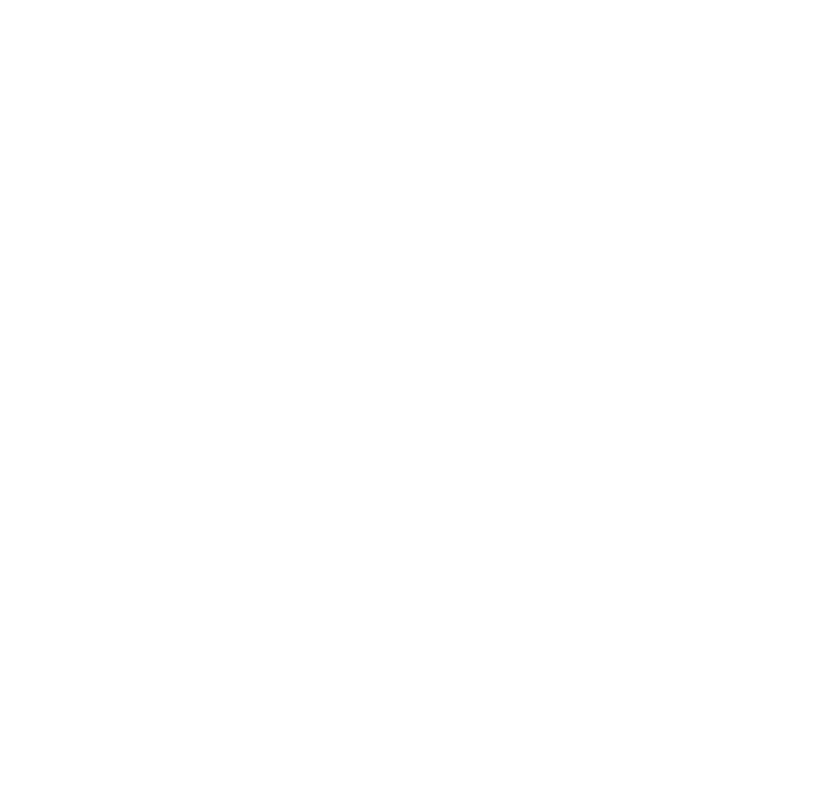
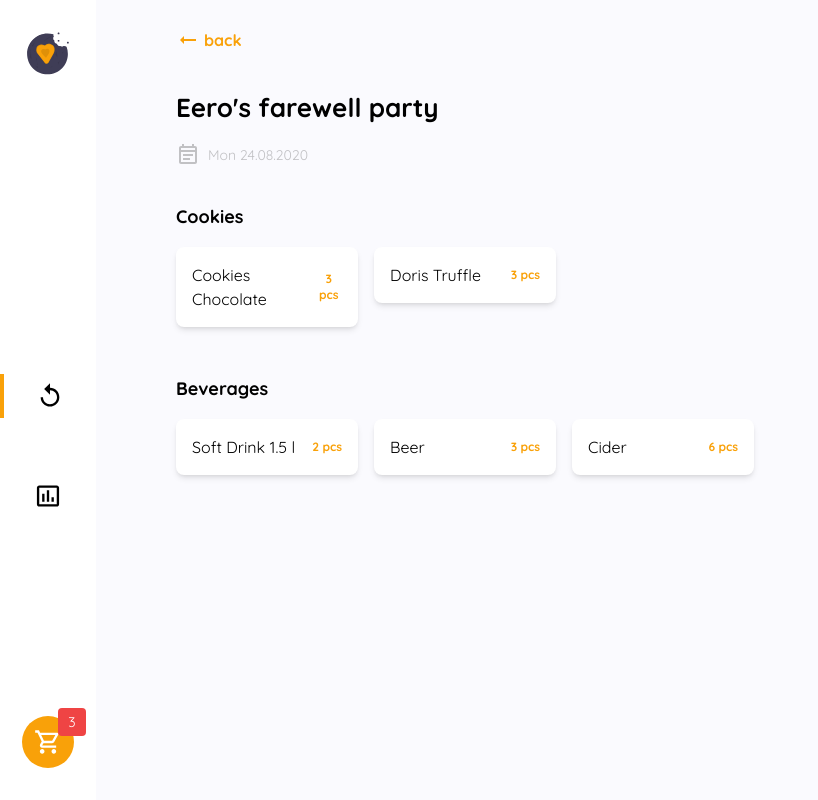
Before and after one commit to OsamaMalik651/shoppingify-master, a React (Create React App) app in the folder client/: page /history/1 in a window 1280 px wide. Before the commit this address had no page. Shown: the whole page, without its empty margins (0-818 px from the left). Built offline with nearby package versions, Linux system fonts and the light colour scheme; some icons are missing.

Commit message:
completed ShoppingListDetail page, updated routes

```diff
--- a/client/src/Pages/HistoryPage/index.js
+++ b/client/src/Pages/HistoryPage/index.js
@@ -1,5 +1,6 @@
 import React, { Fragment } from 'react';
 import ListItem from '../../components/ListItem';
+import { Outlet } from 'react-router-dom';
 
 
 const HistoryPage = () => {
@@ -30,7 +31,7 @@
     },
     ];
     // data from backend will be received as this function's output
-    var groupedShoppingList = shoppingLists.reduce((group, shoppingList) => {
+    const groupedShoppingList = shoppingLists.reduce((group, shoppingList) => {
         const groupDate = `${shoppingList.createdOn.getMonth()}-${shoppingList.createdOn.getFullYear()}`;
         if (!group[groupDate]) {
             group[groupDate] = [];
@@ -40,15 +41,15 @@
     }, {});
 
     var renderedShoppingLists = Object.keys(groupedShoppingList).map((key) => {
-        var shoppingListGroup = groupedShoppingList[key];
-        var groupTitle = new Date(shoppingListGroup[0].createdOn).toLocaleDateString('en-us', { month: 'short', year: 'numeric' });
-        return (<div key={key} className='flex flex-1 flex-col gap-4'>
+        const shoppingListGroup = groupedShoppingList[key];
+        const groupTitle = new Date(shoppingListGroup[0].createdOn).toLocaleDateString('en-us', { month: 'short', year: 'numeric' });
+        return (<div key={key} className='flex flex-col gap-4'>
             <div className='text-xs font-medium'>
                 {groupTitle}
             </div>
             <div className='flex flex-col gap-7'>
                 {shoppingListGroup.map((shoppingList) => {
-                    return <ListItem shoppingList={shoppingList} />
+                    return <ListItem shoppingList={shoppingList} key={shoppingList.id} />
                 })}
             </div>
         </div>
@@ -57,15 +58,15 @@
     return (
         <div className='flex flex-1'>
             <div className='flex flex-1 flex-col gap-12 ps-20 pe-14 py-7 bg-pageBackground'>
-                <div className='text-[26px] max-w-[450px] font-medium'>
+                {/* <div className='text-[26px] max-w-[450px] font-medium'>
                     <h1>Shopping History</h1>
                 </div>
-                <div className='flex flex-1 flex-col flex-wrap gap-12'>
+                <div className='flex flex-1 flex-col gap-16 flex-wrap'>
                     {renderedShoppingLists}
-                </div>
+                </div> */}
+                <Outlet context={renderedShoppingLists} />
             </div>
             <div className=' max-w-[390px] flex flex-col basis-1/3' ></div>
-
         </div>
     )
 }
--- a/client/src/components/Item/index.js
+++ b/client/src/components/Item/index.js
@@ -1,6 +1,15 @@
 import React from 'react'
 import { MdAdd } from "react-icons/md";
-const Item = ({ name, onAddButtonClick, onItemNameClick }) => {
+const Item = ({ name, onAddButtonClick, onItemNameClick, listViewMode, item }) => {
+    if (listViewMode) {
+        return (<div className='flex flex-shrink-0 w-[182px] px-4 py-4 h-fit items-center justify-between bg-white text-base rounded-lg shadow-md'>
+            <h1 className='text-basefont-medium cursor-pointer hover:font-bold'>
+                {item.name}
+            </h1>
+            <span className='text-bgOrange text-xs font-bold cursor-pointer text-center'
+            >{item.count} pcs</span>
+        </div>)
+    }
     return (
         <div className='flex flex-shrink-0 w-[182px] px-4 py-4  h-fit items-center justify-between bg-white text-base rounded-lg shadow-md'>
             <h1 className='text-base font-medium cursor-pointer hover:font-bold' onClick={() => onItemNameClick(true)}>
--- a/client/src/components/ListItem/index.js
+++ b/client/src/components/ListItem/index.js
@@ -3,7 +3,7 @@
 import { MdKeyboardArrowRight } from "react-icons/md";
 const ListItem = ({ shoppingList }) => {
     return (
-        <div className='ps-5 pe-1 py-2 flex items-stretch h-16 max-w-4xl bg-white text-base rounded-lg shadow-md' key={shoppingList.id}>
+        <div className='ps-5 pe-1 py-2 flex items-stretch h-16 max-w-4xl bg-white text-base rounded-lg shadow-md' >
             <div className='flex flex-1 items-center justify-between'>
                 <div className="text-base font-medium flex-1">{shoppingList.title}</div>
                 <div className="flex flex-1 gap-5 justify-end items-end">
--- /dev/null
+++ b/client/src/components/ShoppingListDetails/ShoppingListDetails.js
@@ -0,0 +1,58 @@
+import React from 'react'
+import { MdOutlineArrowRightAlt, MdOutlineEventNote } from 'react-icons/md'
+import Item from '../Item';
+import { useNavigate } from 'react-router-dom';
+
+const ShoppingListDetails = () => {
+    const navigate = useNavigate();
+    let shoppingList = {
+        id: 2,
+        title: "Eero's farewell party",
+        createdOn: new Date('8/24/2020'),
+        status: "completed",
+        items: [{
+            category: "Cookies",
+            items: [{ id: "1", name: "Cookies Chocolate", count: "3" }, { id: "2", name: "Doris Truffle", count: "3" },]
+        },
+        {
+            category: "Beverages",
+            items: [{ id: "3", name: "Soft Drink 1.5 l", count: "2" }, { id: "4", name: "Beer", count: "3" }, { id: "5", name: "Cider", count: "6" },]
+        }
+        ]
+    }
+    const renderedItems = shoppingList.items.map((item) => {
+        return (
+            <div key={item.category} className='flex flex-col flex-wrap gap-4 text-lg font-md text-black'>
+                <h6 className='text-lg font-bold'>{item.category}</h6>
+                <div className='flex flex-wrap gap-4 '>
+                    {item.items.map((listItem,) => {
+                        return (
+                            <Item key={listItem.id} item={listItem} listViewMode={true} />
+                        )
+                    })}
+                </div>
+            </div>
+        )
+    });
+    return (
+        <div className='flex flex-col gap-9'>
+            <div className="flex gap-1 text-bgOrange font-bold cursor-pointer">
+                <MdOutlineArrowRightAlt className="w-6 h-6 rotate-180" onClick={() => navigate(-1)} />
+                back
+            </div>
+            <div className='flex flex-col gap-4'>
+                <h1 className='text-[26px] font-bold'>{shoppingList.title}</h1>
+                <div className='text-iconGray flex flex-1 max-w-[140px] gap-2 text-sm items-center'>
+                    <MdOutlineEventNote className='w-6 h-6' />
+                    <p>{shoppingList.createdOn.toLocaleDateString('en-us', { weekday: 'short' })} {shoppingList.createdOn.toLocaleDateString('en-GB').replace(/\//g, '.')}</p>
+                </div>
+            </div>
+            <div className='flex flex-col flex-wrap gap-12'>
+                {renderedItems}
+            </div>
+
+        </div>
+    )
+}
+
+export default ShoppingListDetails
--- /dev/null
+++ b/client/src/components/ShoppingLists/ShoppingLIsts.js
@@ -0,0 +1,18 @@
+import React from 'react'
+import { useOutletContext } from 'react-router-dom'
+
+const ShoppingLists = () => {
+    const renderedShoppingLists = useOutletContext();
+    return (
+        <>
+            <div className='text-[26px] max-w-[450px] font-medium'>
+                <h1>Shopping History</h1>
+            </div>
+            <div className='flex flex-1 flex-col gap-16 flex-wrap'>
+                {renderedShoppingLists}
+            </div>
+        </>
+    )
+}
+
+export default ShoppingLists
--- a/client/src/index.js
+++ b/client/src/index.js
@@ -10,6 +10,8 @@
 import ItemsPage from './Pages/ItemsPage';
 import HistoryPage from './Pages/HistoryPage';
 import StatisticsPage from './Pages/StatisticsPage';
+import ShoppingLIsts from './components/ShoppingLists/ShoppingLIsts';
+import ShoppingListDetails from './components/ShoppingListDetails/ShoppingListDetails';
 
 
 const root = ReactDOM.createRoot(document.getElementById('root'));
@@ -19,7 +21,10 @@
     <Routes>
       <Route path="/" element={<App />} >
         <Route index element={<ItemsPage />} exact />
-        <Route path="history" element={<HistoryPage />} />
+        <Route path="history" element={<HistoryPage />}>
+          <Route index element={<ShoppingLIsts />} />
+          <Route path=":id" element={<ShoppingListDetails />} />
+        </Route>
         <Route path="statistics" element={<StatisticsPage />} />
       </Route>
     </Routes>
```
